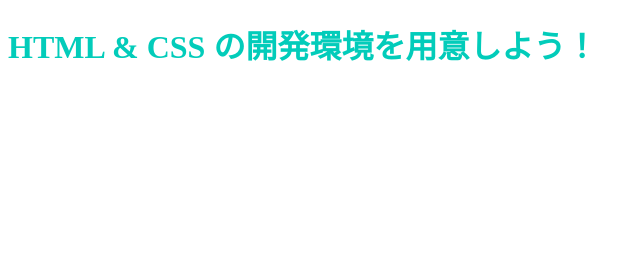
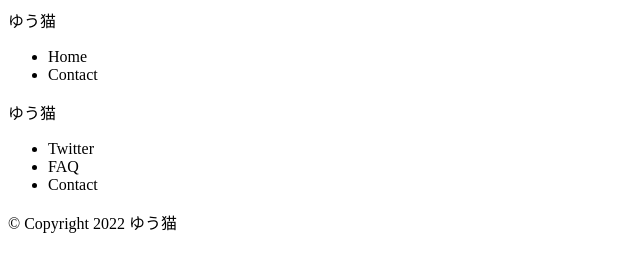
Before and after one commit to yuneko1127/yuneko_blog, a plain HTML site: page index.html in a window 1280 px wide. Shown: the whole page, without its empty margins (0-640 px from the left). Drawn offline with Linux system fonts and the light colour scheme.

Commit message:
Update index.html

```diff
--- a/index.html
+++ b/index.html
@@ -2,10 +2,38 @@
 <html>
     <head>
         <meta charset="utf-8">
-    <title>Progate</title>
+        <title>ゆう猫の独り言</title>
         <link rel="stylesheet" href="stylesheet.css">
     </head>
+
     <body>
-    <h1 class="title">HTML & CSS の開発環境を用意しよう！</h1>
+        <div class="header">
+            <div class="header_logo">ゆう猫</div>
+            <div class="header_list">
+                <ul>
+                    <li>Home</li>
+                    <li>Contact</li>
+                </ul>
+            </div>
+        </div>
+
+        <div class="main">
+
+        </div>
+
+        <div class="footer">
+            <div class="footer_logo">ゆう猫</div>
+            <div class="footer_list">
+                <ul>
+                    <li>Twitter</li>
+                    <li>FAQ</li>
+                    <li>Contact</li>
+                </ul>
+            <div class="copyright">
+                © Copyright 2022 ゆう猫
+            </div>
+            </div>
+        </div>
     </body>
+
 </html>
```
Lines whose indentation alone changed are shown as unchanged.
